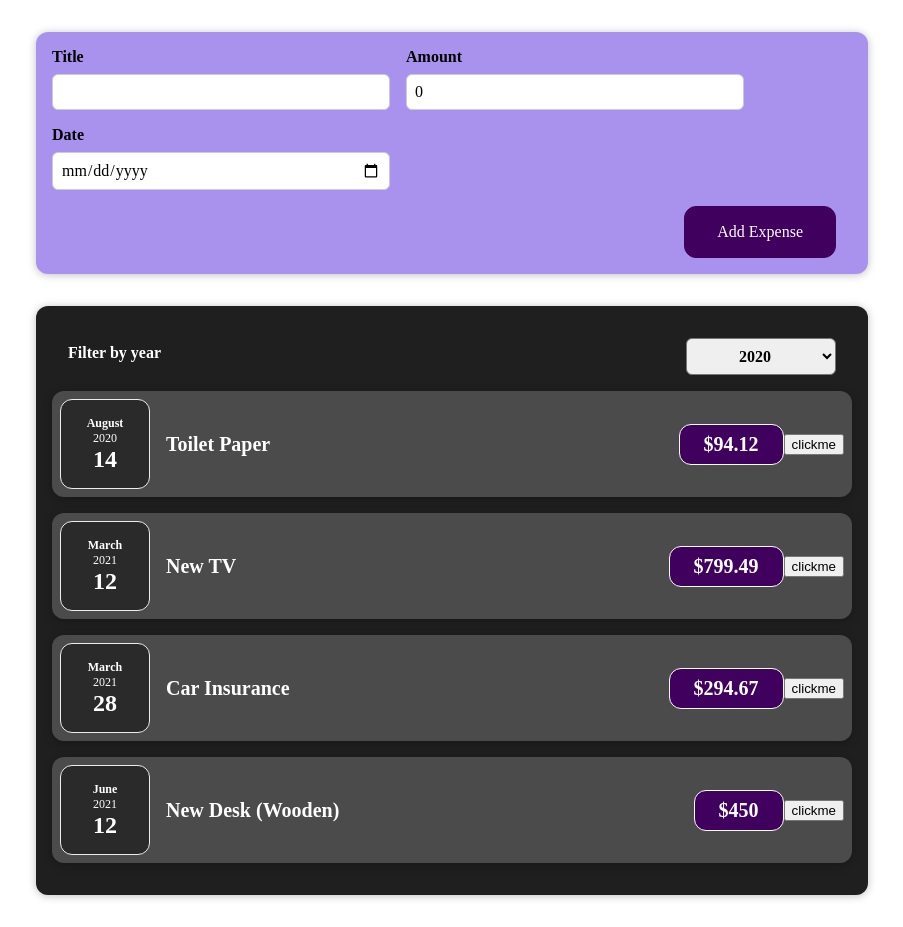
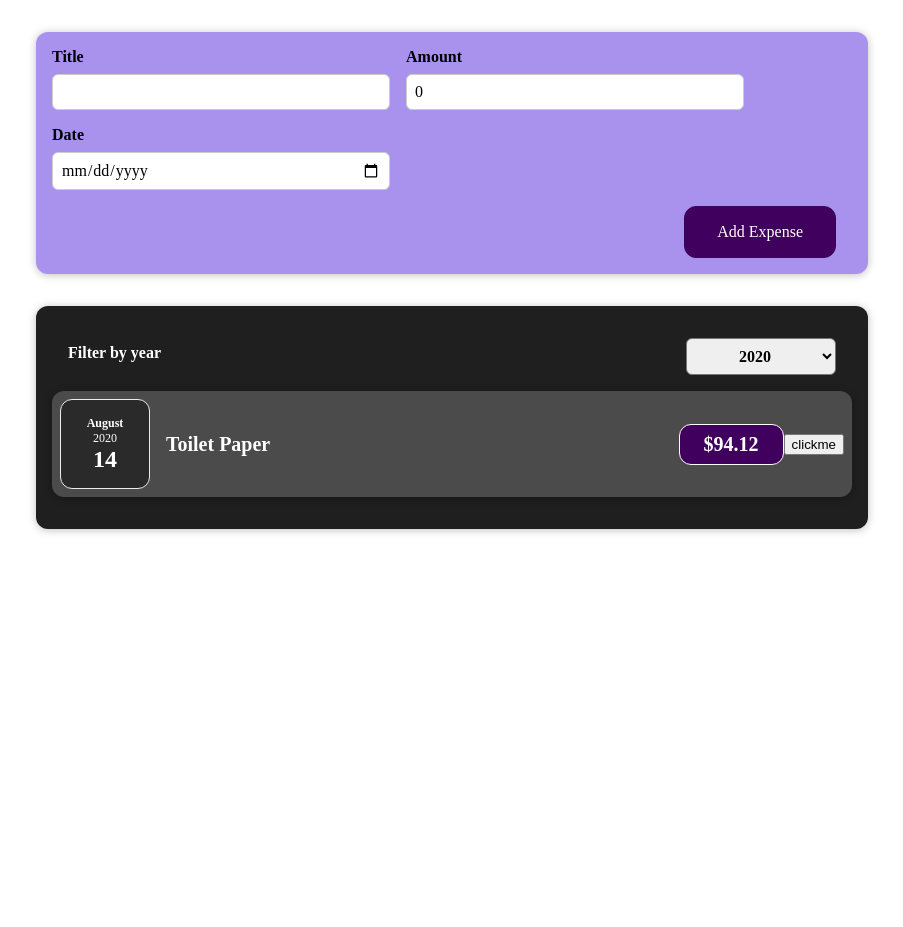
Before and after one commit to shubhambartwal/expense-tracker, a React (Create React App) app: page / in a window 1280 px wide. Shown: the whole page, without its empty margins (188-1091 px from the left). After the commit the page ends 800 px from the top, so only its background shows below. Built offline with nearby package versions, Linux system fonts and the light colour scheme.

Commit message:
yearFilter

```diff
--- a/src/App.js
+++ b/src/App.js
@@ -1,7 +1,8 @@
 import Expenses from './components/Expenses';
 import NewExpense from "./components/NewExpense";
+import {useState} from "react";
 function App(){
-    const expenses = [
+    const Dummy_expenses = [
         {
           id: 'e1',
           title: 'Toilet Paper',
@@ -22,15 +23,17 @@
           date: new Date(2021, 5, 12),
         },
       ];
+      const[expenses,setExpenses]=useState(Dummy_expenses);
       const addExpenseHandler=(expense)=>
-      {console.log('In App.js')
-        console.log(expense);
-
-      }
+     { setExpenses((prevExpenses)=>{
+       return [expense,...prevExpenses];
+      });
+      console.log(expenses);
+    };
     return(
       <div>
       <NewExpense onAddExpense={addExpenseHandler}/>
-      <Expenses expenses={expenses}
+      <Expenses items={expenses}
       />
     </div>
       );
--- a/src/components/ExpenseItem.js
+++ b/src/components/ExpenseItem.js
@@ -11,7 +11,7 @@
     <Card className="expense-item">
             <ExpenseDate date={props.date}/>
        <div className="expense-item__description">
-    <h2>{title}</h2>
+    <h2>{props.title}</h2>
     <div className="expense-item__price">${props.amount}</div>
     </div>
     <button onClick={clickHandler}>clickme</button>
--- a/src/components/Expenses.js
+++ b/src/components/Expenses.js
@@ -9,25 +9,21 @@
     const filterChangeHandler=selectedYear =>{
        selectedFilteredyear(selectedYear);
     }
+    const filterExpenses =props.items.filter(expense =>{
+        return expense.date.getFullYear().toString()===filterYear;
+    });
     return(<div>
         <Card className="expenses">
         <ExpensesFilter selected={filterYear} onChangeFilter={filterChangeHandler} />
-        <ExpenseItem title={props.expenses[0].title}
-        amount={props.expenses[0].amount}
-         date={props.expenses[0].date}
-         />
-         <ExpenseItem title={props.expenses[1].title}
-        amount={props.expenses[1].amount}
-         date={props.expenses[1].date}
-         />
-         <ExpenseItem title={props.expenses[2].title}
-        amount={props.expenses[2].amount}
-             date={props.expenses[2].date}
-         />
-         <ExpenseItem title={props.expenses[3].title}
-        amount={props.expenses[3].amount}
-             date={props.expenses[3].date}
-         />
+        {filterExpenses.map((expense)=>(
+            <ExpenseItem
+            key={expense.id}
+            title={expense.title}
+            amount={expense.amount}
+            date={expense.date}
+            />
+
+        ))}
 
         </Card>
         </div>);
--- a/src/components/NewExpense.js
+++ b/src/components/NewExpense.js
@@ -6,12 +6,11 @@
 const expenseData={
     ...enteredExpenseData,
     id: Math.random().toString()
-};
+    }
 props.onAddExpense(expenseData);
     }
 return (<div className="new-expense">
 <ExpenseForm  onSaveExpenseData={saveExpenseDataHandler} />
 </div>);
-
 }
 export default NewExpense;
```
